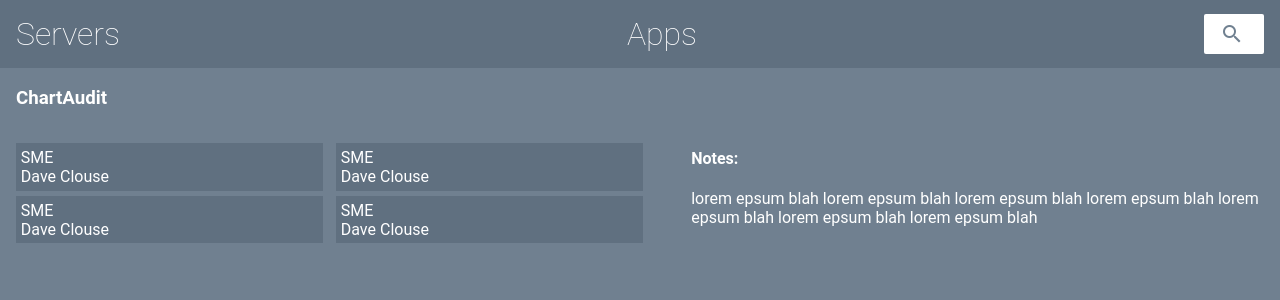
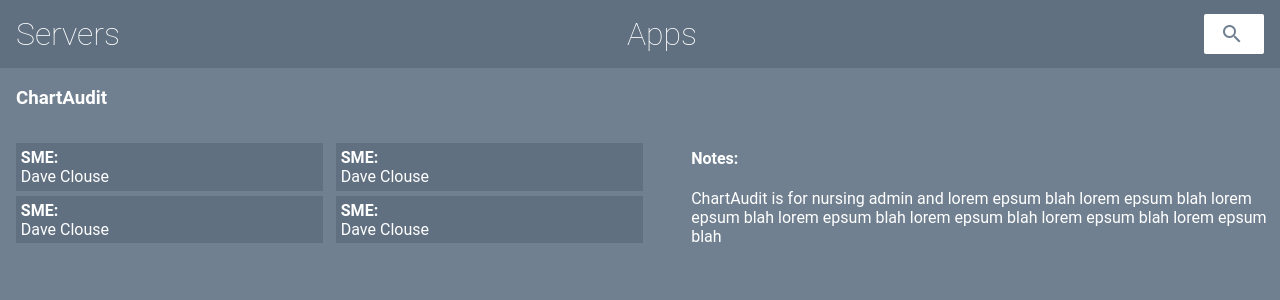
Before and after one commit to dehamman/ServerAppsAngular, an Angular app: page /apps/1 in a window 1280 px wide. Shown: the top 300 px of the page. Built offline with nearby package versions, Linux system fonts and the light colour scheme.

Commit message:
5 files modified

```diff
--- a/src/app/app-detail/app-detail.component.css
+++ b/src/app/app-detail/app-detail.component.css
@@ -13,6 +13,6 @@ li{
   width:48%;
   overflow:hidden;
 }
-span{
-
+li span{
+  font-weight: bold;
 }
--- a/src/app/app-detail/app-detail.component.html
+++ b/src/app/app-detail/app-detail.component.html
@@ -4,7 +4,7 @@
 
 <ul *ngIf="app.data">
   <li *ngFor="let dat of app.data">
-    {{dat.field}}
+    <span>{{dat.field}}:</span>
     <br/>
     {{dat.value}}
   </li>
--- a/src/app/apps.ts
+++ b/src/app/apps.ts
@@ -1,17 +1,52 @@
 export const apps = [
   {
     name: 'UserData',
-    description: 'lorem epsum blah lorem epsum blah lorem epsum blah lorem epsum blah ',
-    data:[{field:"SME",value:"Dave Clouse"},{field:"SME",value:"Dave Clouse"},{field:"SME",value:"Dave Clouse"},{field:"SME",value:"Dave Clouse"},]
+    description: 'UserData is lorem epsum blah lorem epsum blah lorem epsum blah lorem epsum blah ',
+    data:[
+      {field:"SME",value:"Dave Clouse"},
+      {field:"DNS",value:"172.16.43.11"},
+      {field:"Domain",value:"CNHSA"},
+      {field:"???",value:"IUNNO"},
+      {field:"SME",value:"Dave Clouse"},
+      {field:"DNS",value:"172.16.43.11"},
+      {field:"Domain",value:"CNHSA"},
+      {field:"???",value:"IUNNO"},
+      {field:"SME",value:"Dave Clouse"},
+      {field:"DNS",value:"172.16.43.11"},
+      {field:"Domain",value:"CNHSA"},
+      {field:"???",value:"IUNNO"},
+      {field:"SME",value:"Dave Clouse"},
+      {field:"DNS",value:"172.16.43.11"},
+      {field:"Domain",value:"CNHSA"},
+      {field:"???",value:"IUNNO"},
+      {field:"SME",value:"Dave Clouse"},
+      {field:"DNS",value:"172.16.43.11"},
+      {field:"Domain",value:"CNHSA"},
+      {field:"???",value:"IUNNO"},
+      {field:"SME",value:"Dave Clouse"},
+      {field:"DNS",value:"172.16.43.11"},
+      {field:"Domain",value:"CNHSA"},
+      {field:"???",value:"IUNNO"},
+      ]
   },
   {
     name: 'ChartAudit',
-    description: 'lorem epsum blah lorem epsum blah lorem epsum blah lorem epsum blah lorem epsum blah lorem epsum blah lorem epsum blah ',
-    data:[{field:"SME",value:"Dave Clouse"},{field:"SME",value:"Dave Clouse"},{field:"SME",value:"Dave Clouse"},{field:"SME",value:"Dave Clouse"},]
+    description: 'ChartAudit is for nursing admin and lorem epsum blah lorem epsum blah lorem epsum blah lorem epsum blah lorem epsum blah lorem epsum blah lorem epsum blah ',
+    data:[
+      {field:"SME",value:"Dave Clouse"},
+      {field:"SME",value:"Dave Clouse"},
+      {field:"SME",value:"Dave Clouse"},
+      {field:"SME",value:"Dave Clouse"},
+      ]
   },
   {
     name: 'CNHSAIntranet',
     description: '',
-    data:[{field:"SME",value:"Dave Clouse"},{field:"SME",value:"Dave Clouse"},{field:"SME",value:"Dave Clouse"},{field:"SME",value:"Dave Clouse"},]
+    data:[
+      {field:"SME",value:"Dave Clouse"},
+      {field:"SME",value:"Dave Clouse"},
+      {field:"SME",value:"Dave Clouse"},
+      {field:"SME",value:"Dave Clouse"},
+      ]
   }
 ];
--- a/src/app/server-detail/server-detail.component.css
+++ b/src/app/server-detail/server-detail.component.css
@@ -13,6 +13,6 @@ li{
   width:48%;
   overflow:hidden;
 }
-span{
-
+li span{
+  font-weight: bold;
 }
--- a/src/app/server-detail/server-detail.component.html
+++ b/src/app/server-detail/server-detail.component.html
@@ -3,7 +3,7 @@
 </h3>
 <ul *ngIf="server.data">
   <li *ngFor="let dat of server.data">
-    {{dat.field}}
+    <span>{{dat.field}}:</span>
     <br/>
     {{dat.value}}
   </li>
```
